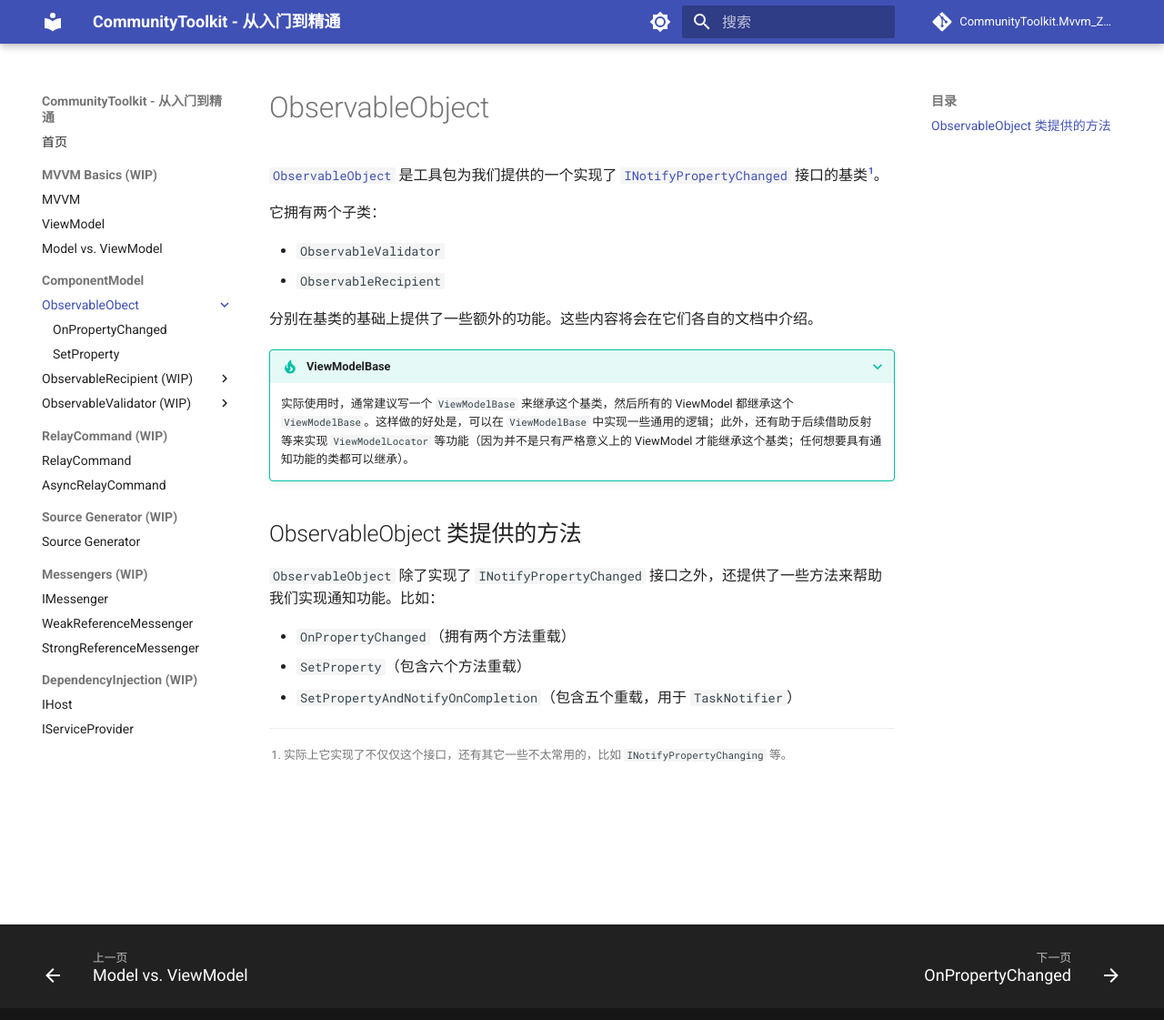
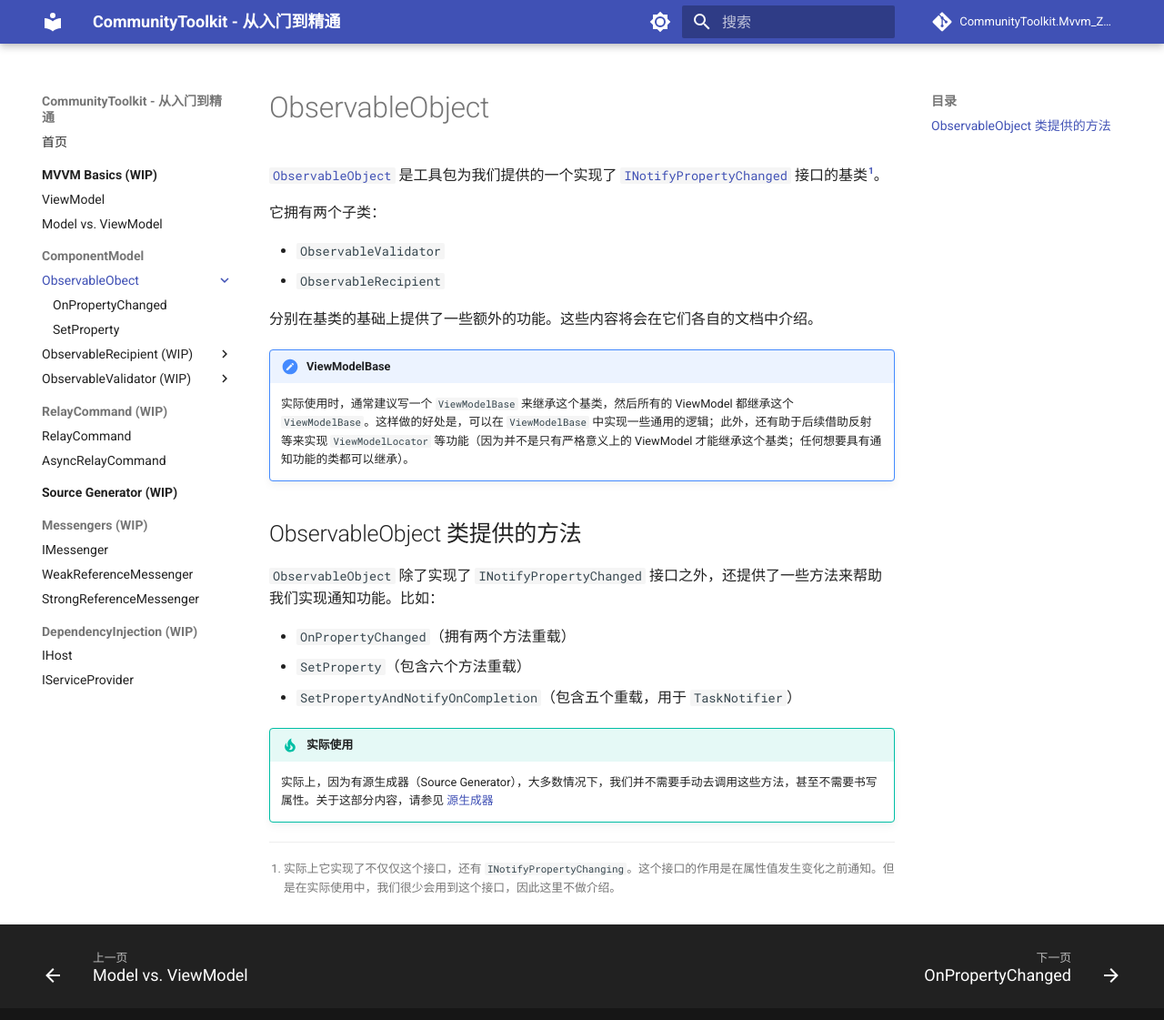
Before and after one commit to BYJRK/CommunityToolkit.Mvvm_ZeroToHero, an MkDocs documentation site: the page built from docs/ComponentModel/ObservableObject/index.md, in a window 1280 px wide and 1132 px high. Shown: the top 1121 px of the window at 91% size. Built offline with MkDocs 1.6.1 and Material for MkDocs 9.7.7, drawn with Linux system fonts in a browser that asks for light colours; comment, search, counter and statistics services are not loaded.

Commit message:
Update MVVM documentation

```diff
--- a/docs/ComponentModel/ObservableObject/index.md
+++ b/docs/ComponentModel/ObservableObject/index.md
@@ -9,10 +9,10 @@
 
 分别在基类的基础上提供了一些额外的功能。这些内容将会在它们各自的文档中介绍。
 
-???+ tip "ViewModelBase"
+!!! note "ViewModelBase"
     实际使用时，通常建议写一个 `ViewModelBase` 来继承这个基类，然后所有的 ViewModel 都继承这个 `ViewModelBase`。这样做的好处是，可以在 `ViewModelBase` 中实现一些通用的逻辑；此外，还有助于后续借助反射等来实现 `ViewModelLocator` 等功能（因为并不是只有严格意义上的 ViewModel 才能继承这个基类；任何想要具有通知功能的类都可以继承）。
 
-[^1]: 实际上它实现了不仅仅这个接口，还有其它一些不太常用的，比如 `INotifyPropertyChanging` 等。
+[^1]: 实际上它实现了不仅仅这个接口，还有 `INotifyPropertyChanging`。这个接口的作用是在属性值发生变化之前通知。但是在实际使用中，我们很少会用到这个接口，因此这里不做介绍。
 
 ## ObservableObject 类提供的方法
 
@@ -21,3 +21,6 @@
 - `OnPropertyChanged`（拥有两个方法重载）
 - `SetProperty`（包含六个方法重载）
 - `SetPropertyAndNotifyOnCompletion`（包含五个重载，用于 `TaskNotifier`）
+
+!!! tip "实际使用"
+    实际上，因为有源生成器（Source Generator），大多数情况下，我们并不需要手动去调用这些方法，甚至不需要书写属性。关于这部分内容，请参见 [源生成器](../../Source%20Generator/index.md)
```
Also changed, not shown: docs/MVVM Basics/Model vs. ViewModel.md (+11 -0 lines), docs/MVVM Basics/ViewModel.md (added, +5 -0 lines), docs/MVVM Basics/index.md (added, +46 -0 lines), docs/Source Generator/index.md (added, +3 -0 lines), docs/index.md (+3 -3 lines), docs/MVVM Basics/.assets/mvvm.png (added).
